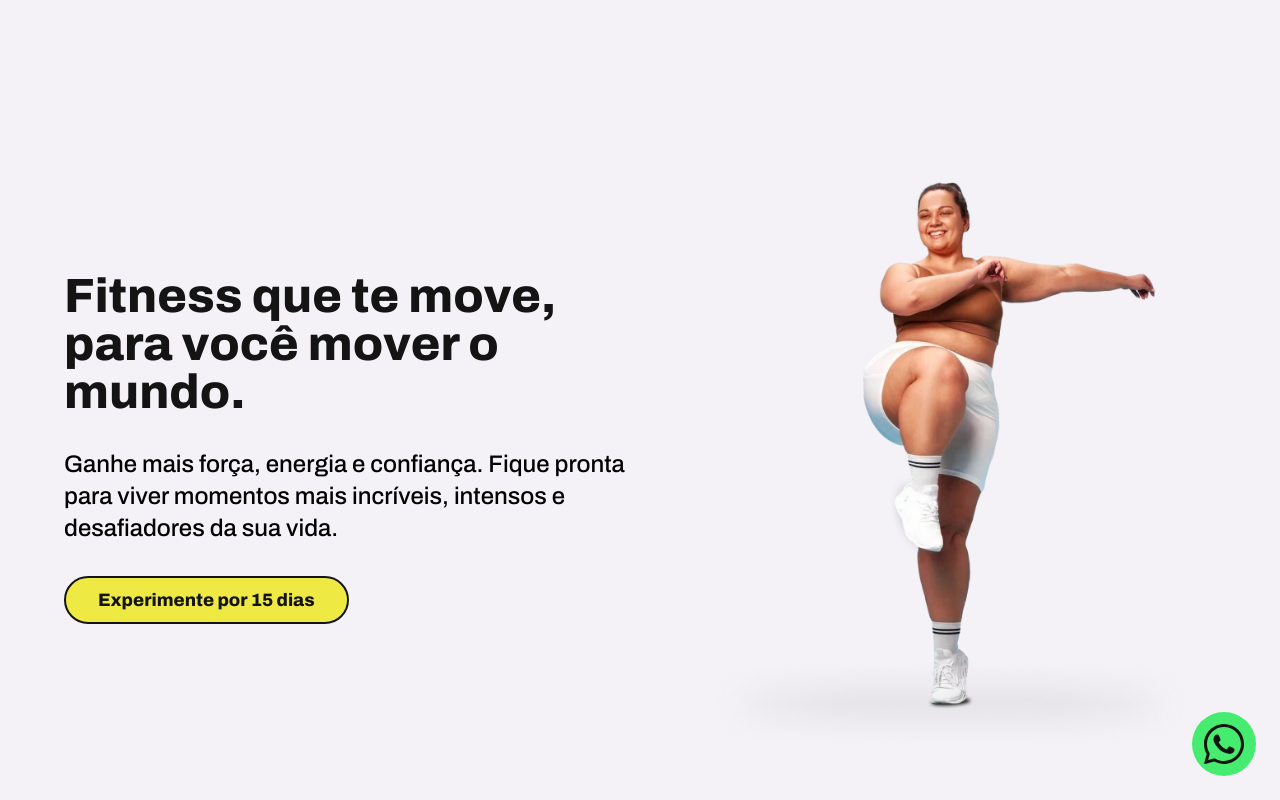
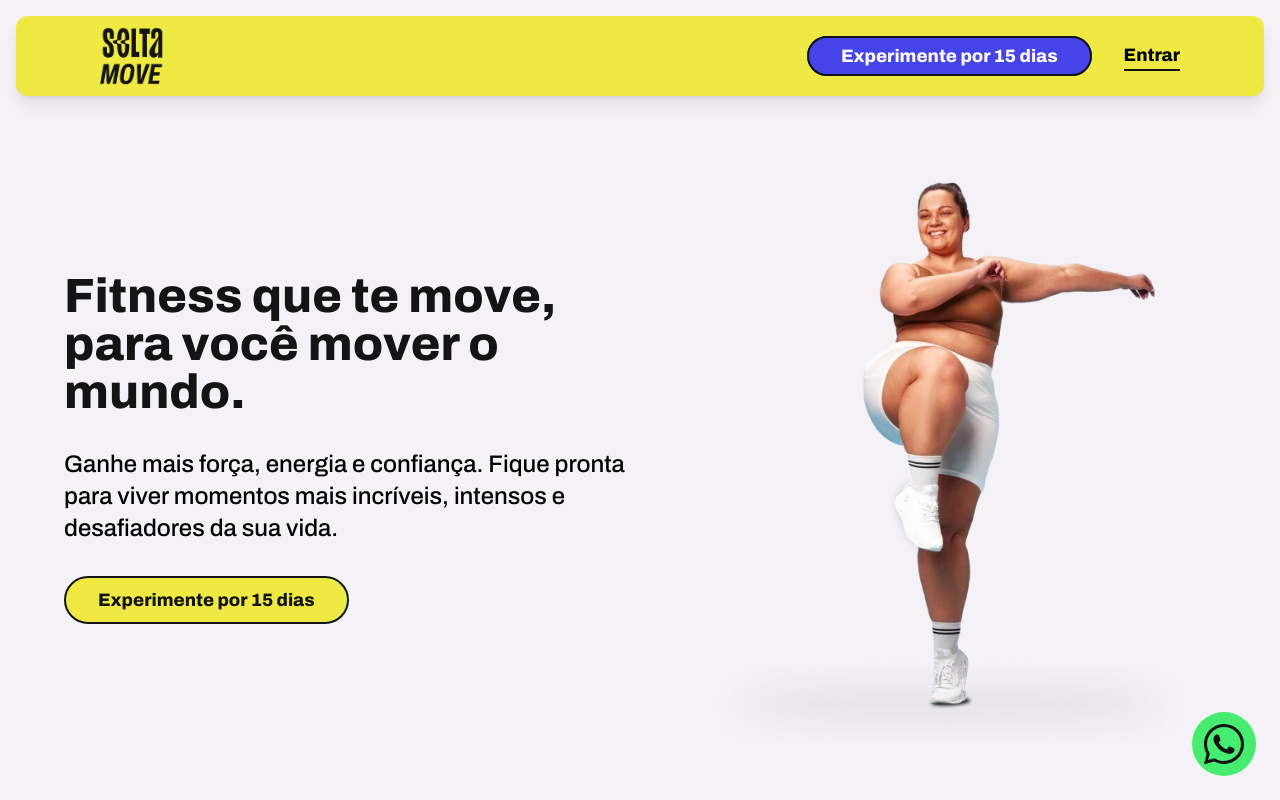
Before and after one commit to MarianaPiovezan/solta-move, a React (Vite) app: page / in a window 1280 px wide. Shown: the top 800 px of the page. Built offline with nearby package versions, Linux system fonts and the light colour scheme.

Commit message:
fix: build

```diff
--- a/src/App.jsx
+++ b/src/App.jsx
@@ -1,4 +1,5 @@
 import { BtnWatsapp } from "./components/BtnWhatsapp"
+import { Menu } from "./components/Menu"
 import { Footer } from "./components/Footer"
 import { Activities } from "./components/LandingPage/Activities"
 import { Advantages } from "./components/LandingPage/Advantages"
@@ -13,6 +14,7 @@ function App() {
 
   return (
     <>
+    <Menu/>
    <BtnWatsapp/>
    <Hero/>
    <Welcome/>
--- /dev/null
+++ b/src/components/Menu.jsx
@@ -0,0 +1,20 @@
+import { Button } from "./Button";
+import logo from "../assets/images/solta-move-logo.webp"
+
+export const Menu = () => {
+  return (
+    <header className="bg-brand-yellow h-[4rem] md:h-[5rem] top-2 md:top-4 rounded-xl left-2 right-2 md:left-4 md:right-4 z-50 fixed scroll-smooth shadow-lg flex items-center font-extrabold text-sm md:text-lg px-6">
+      <nav aria-label="Navegação principal" className="flex justify-between container-margin items-center w-full">
+        <img className="w-10 md:w-16 h-fit" src={logo} alt="Solta Move" />
+        <ul className="flex gap-6 md:gap-8 items-center">
+          <li>
+            <Button title={"Experimente por 15 dias"} link="ssdfd" primary={false} />
+          </li>
+          <li className=" hover:border-brand-yellow ease-linear duration-300 border-b-2 border-brand-dark">
+            <a href="">Entrar</a>
+          </li>
+        </ul>
+      </nav>
+    </header>
+  );
+};
```
